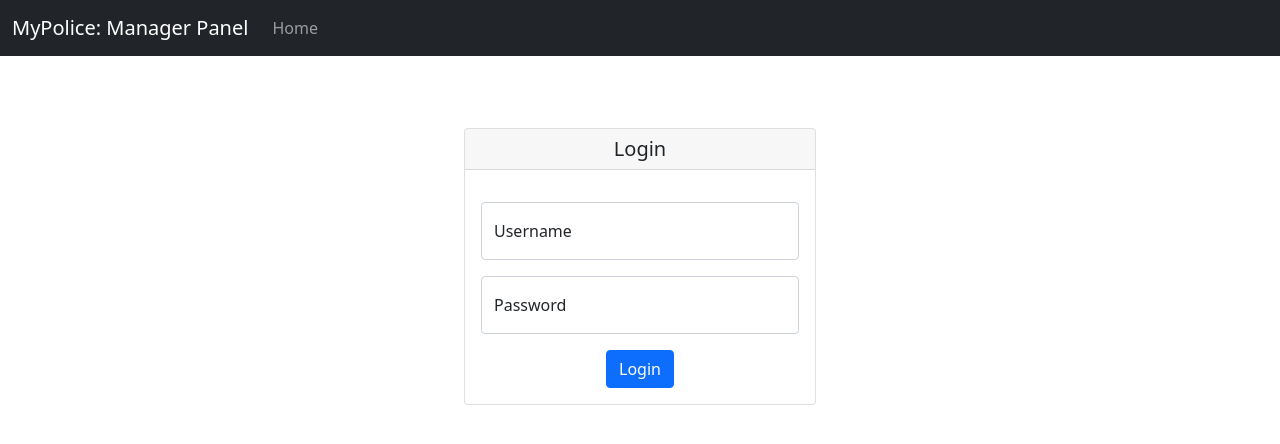
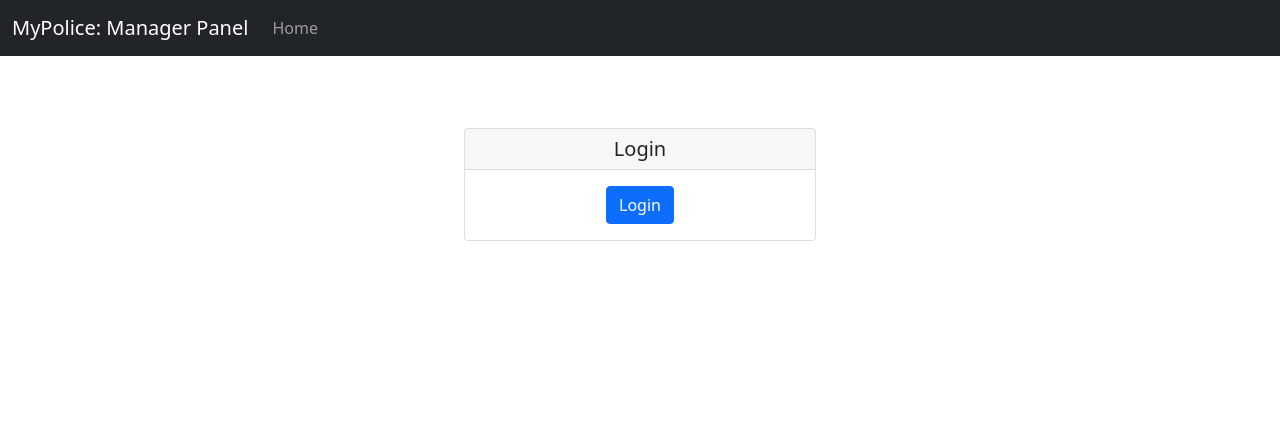
Before and after one commit to mohammadsj2/MyPolice, a Django app: page /manager/login/ in a window 1280 px wide. Shown: the top 444 px of the page. Run offline with Django 3.2, Linux system fonts and the light colour scheme; some libraries are stand-ins or nearby versions.

Commit message:
Modify login.html in order to be compatible with django form #24

```diff
--- a/templates/manager/login.html
+++ b/templates/manager/login.html
@@ -14,7 +14,7 @@
             <div class="collapse navbar-collapse" id="navbarSupportedContent">
                 <ul class="navbar-nav me-auto mb-2 mb-lg-0">
                     <li class="nav-item">
-                        <a class="nav-link" aria-current="page" href="#">Home</a>
+                        <a class="nav-link" aria-current="page" href="/manager/">Home</a>
                     </li>
                 </ul>
             </div>
@@ -30,15 +30,17 @@
             <form action="" method="post">
                 {% csrf_token %}
                 <p class="card-text">
+                {{ form }}
+                <!--
                 <div class="form-floating mb-3">
-                    <input type="text" class="form-control" id="floatingInput" placeholder="Username" required>
-                    <label for="floatingInput">Username</label>
+                    <input type="text" name="username" class="form-control" id="{{ form.username.id_for_label }}" placeholder="Username" required>
+                    <label for="Username">Username</label>
                 </div>
                 <div class="form-floating">
-                    <input type="password" class="form-control" id="floatingPassword" placeholder="Password" required>
-                    <label for="floatingPassword">Password</label>
+                    <input type="password" class="form-control" id="{{ form.password.id_for_label }}" placeholder="Password" required>
+                    <label for="Password">Password</label>
                 </div>
-                </p>
+                </p> -->
                 <input type="submit" class="btn btn-primary" value="Login">
             </form>
         </div>
```
